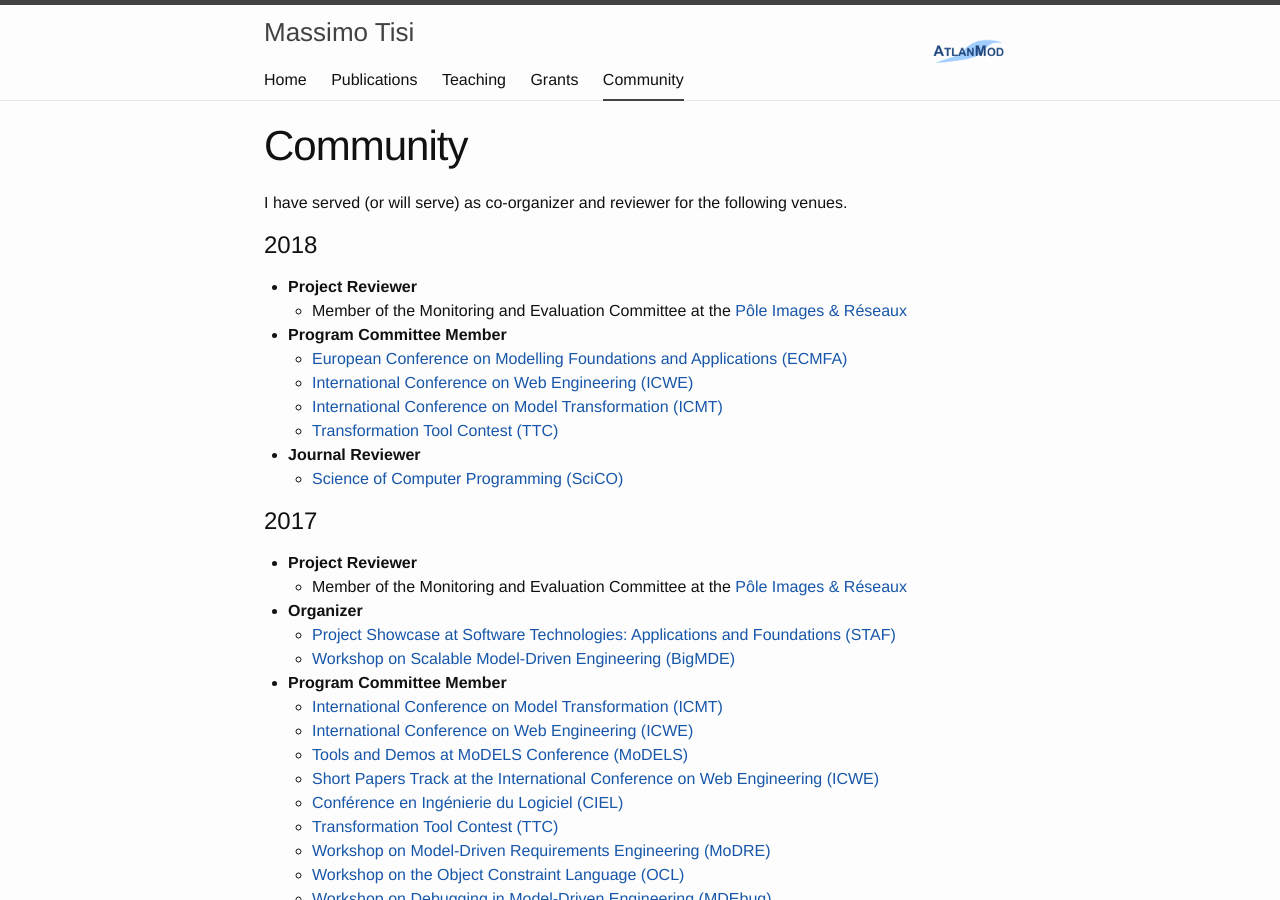
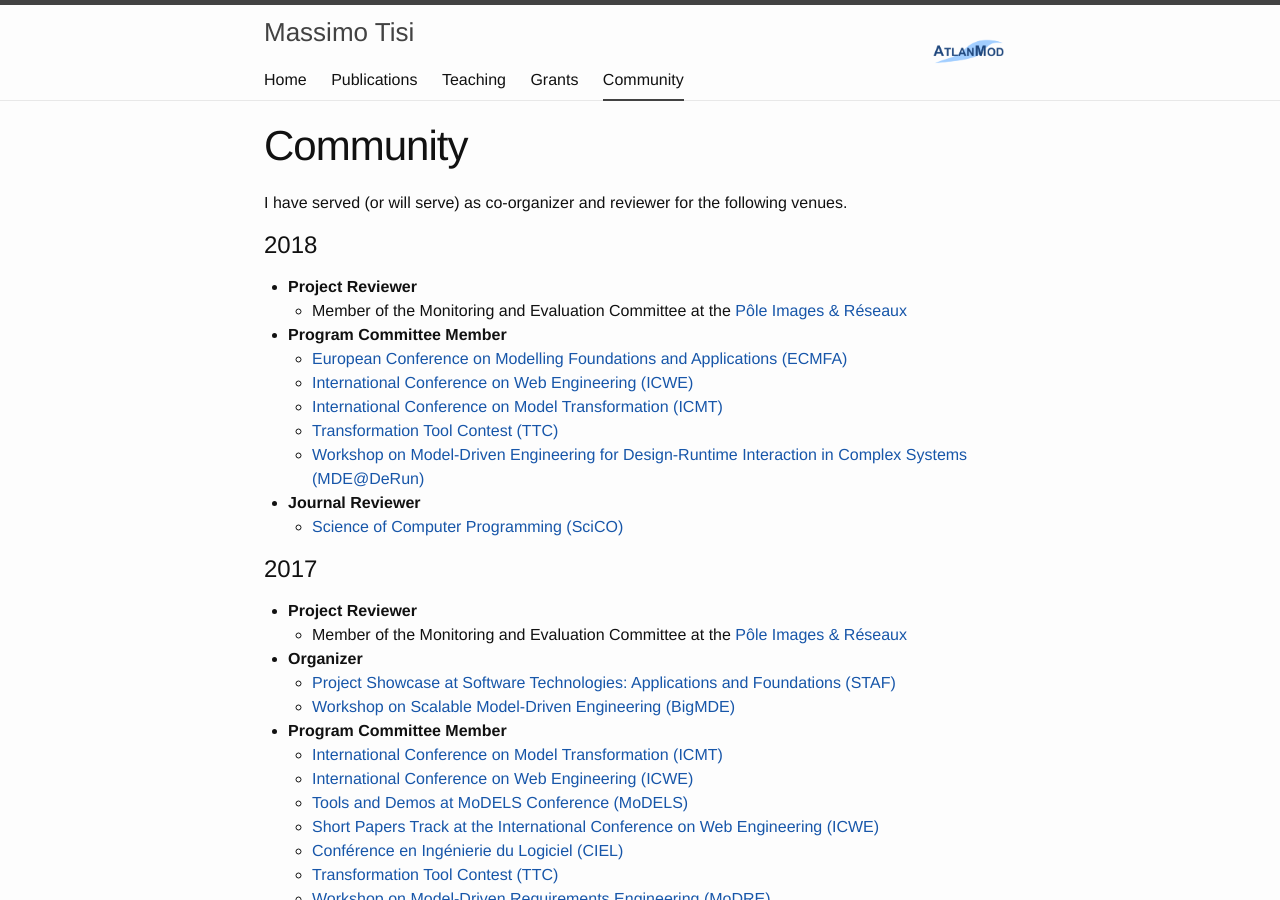
Before and after one commit to massimotisi/massimotisi.github.io, a Jekyll site: the page built from community.md, in a window 1280 px wide and 900 px high. Built offline with Jekyll 4.4.1, drawn with Linux system fonts in a browser that asks for light colours.

Commit message:
mde@derun

```diff
--- a/community.md
+++ b/community.md
@@ -15,6 +15,7 @@ I have served (or will serve) as co-organizer and reviewer for the following ven
   * [International Conference on Web Engineering (ICWE)](http://icwe2018.webengineering.org/)
   * [International Conference on Model Transformation (ICMT)](https://icmt2018.github.io/)
   * [Transformation Tool Contest (TTC)](http://www.transformation-tool-contest.eu/)
+  * [Workshop on Model-Driven Engineering for Design-Runtime Interaction in Complex Systems (MDE@DeRun)](https://megamart2-ecsel.eu/mde-derun-2018/)
 
 * **Journal Reviewer**
   * [Science of Computer Programming (SciCO)](http://www.journals.elsevier.com/science-of-computer-programming/)
```
